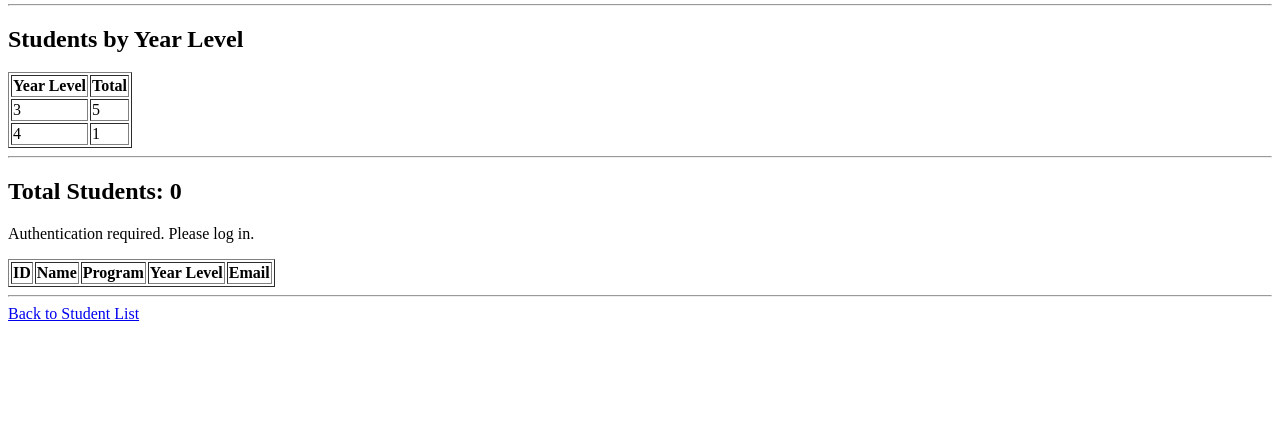
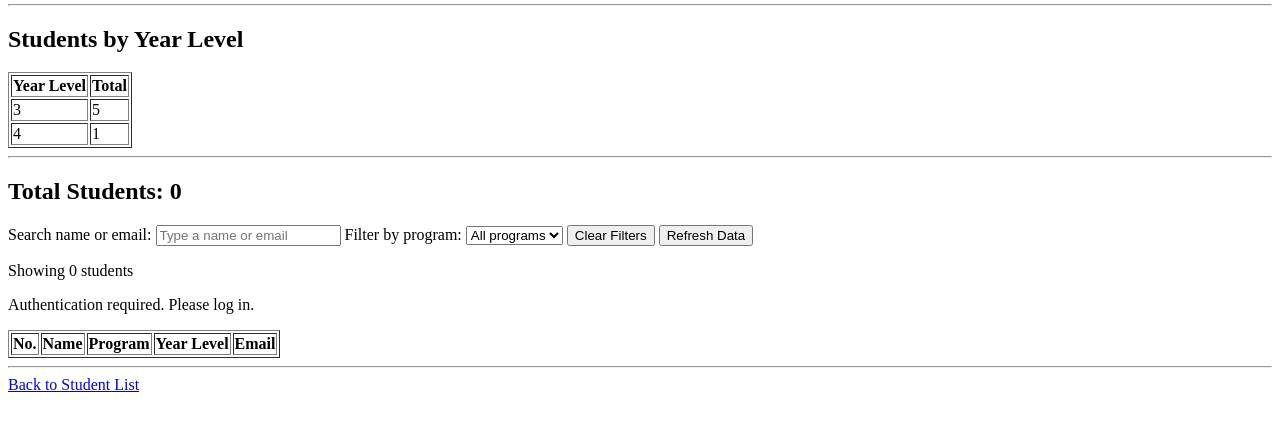
Before and after one commit to sksprades/SKP_DjangoWebApp, a Django app: page /registration/dashboard/ in a window 1280 px wide. Shown: the part 358-800 px from the top of the page. Run offline with Django 5.2, Linux system fonts and the light colour scheme; data comes from the database, SQL or seed files in the repository; both versions use the stored data as it was after the commit; lists and menus that the app fills with data are empty.

Commit message:
Enhance AJAX dashboard with search and filters

```diff
--- a/registration/static/registration/js/student_dashboard.js
+++ b/registration/static/registration/js/student_dashboard.js
@@ -1,13 +1,20 @@
+let allStudents = [];
+const searchInput = document.getElementById("student-search");
+const programFilter = document.getElementById("program-filter");
+const clearButton = document.getElementById("clear-filters");
+const refreshButton = document.getElementById("refresh-students");
+const resultCount = document.getElementById("result-count");
+const loadingMessage = document.getElementById("loading-message");
+const errorMessage = document.getElementById("error-message");
+const studentCount = document.getElementById("student-count");
+const tableBody = document.getElementById("student-table-body");
+
 async function loadStudents() {
-    const loadingMessage = document.getElementById("loading-message");
-    const errorMessage = document.getElementById("error-message");
-    const studentCount = document.getElementById("student-count");
-    const tableBody = document.getElementById("student-table-body");
+    loadingMessage.textContent = "Loading students...";
+    errorMessage.textContent = "";
+    refreshButton.disabled = true;
 
     try {
-        loadingMessage.textContent = "Loading students...";
-        errorMessage.textContent = "";
-
         const response = await fetch("/api/students/");
 
         if (!response.ok) {
@@ -18,35 +25,95 @@ async function loadStudents() {
         }
 
         const data = await response.json();
+        allStudents = data.students;
         studentCount.textContent = data.count;
-        tableBody.innerHTML = "";
-
-        if (data.students.length === 0) {
-            const row = document.createElement("tr");
-            row.innerHTML = `
-                <td colspan="5">No Student records found.</td>
-            `;
-            tableBody.appendChild(row);
-        } else {
-            data.students.forEach(student => {
-                const row = document.createElement("tr");
-                row.innerHTML = `
-                    <td>${student.id}</td>
-                    <td>${student.student_name}</td>
-                    <td>${student.program}</td>
-                    <td>${student.year_level}</td>
-                    <td>${student.email}</td>
-                `;
-                tableBody.appendChild(row);
-            });
-        }
-
+        populateProgramFilter();
+        renderStudents();
         loadingMessage.textContent = "";
     } catch (error) {
         loadingMessage.textContent = "";
         errorMessage.textContent = error.message;
         console.error("Student loading error:", error);
+    } finally {
+        refreshButton.disabled = false;
     }
 }
 
+function populateProgramFilter() {
+    const selectedProgram = programFilter.value;
+    const programs = [...new Set(
+        allStudents.map(student => student.program).filter(Boolean)
+    )].sort();
+
+    programFilter.replaceChildren();
+    const allOption = document.createElement("option");
+    allOption.value = "";
+    allOption.textContent = "All programs";
+    programFilter.appendChild(allOption);
+
+    programs.forEach(program => {
+        const option = document.createElement("option");
+        option.value = program;
+        option.textContent = program;
+        programFilter.appendChild(option);
+    });
+
+    if (programs.includes(selectedProgram)) {
+        programFilter.value = selectedProgram;
+    }
+}
+
+function renderStudents() {
+    const searchTerm = searchInput.value.trim().toLowerCase();
+    const selectedProgram = programFilter.value;
+    const filteredStudents = allStudents.filter(student => {
+        const name = (student.student_name || "").toLowerCase();
+        const email = (student.email || "").toLowerCase();
+        const matchesSearch =
+            name.includes(searchTerm) || email.includes(searchTerm);
+        const matchesProgram =
+            selectedProgram === "" || student.program === selectedProgram;
+
+        return matchesSearch && matchesProgram;
+    });
+
+    tableBody.replaceChildren();
+    if (filteredStudents.length === 0) {
+        const row = document.createElement("tr");
+        const cell = document.createElement("td");
+        cell.colSpan = 5;
+        cell.textContent = "No matching Student records found.";
+        row.appendChild(cell);
+        tableBody.appendChild(row);
+    } else {
+        filteredStudents.forEach((student, index) => {
+            const row = document.createElement("tr");
+            [
+            index + 1,
+                student.student_name,
+                student.program,
+                student.year_level,
+                student.email
+            ].forEach(value => {
+                const cell = document.createElement("td");
+                cell.textContent = value ?? "";
+                row.appendChild(cell);
+            });
+            tableBody.appendChild(row);
+        });
+    }
+
+    resultCount.textContent =
+        `Showing ${filteredStudents.length} of ${allStudents.length} students`;
+}
+
+searchInput.addEventListener("input", renderStudents);
+programFilter.addEventListener("change", renderStudents);
+clearButton.addEventListener("click", () => {
+    searchInput.value = "";
+    programFilter.value = "";
+    renderStudents();
+});
+refreshButton.addEventListener("click", loadStudents);
+
 loadStudents();
--- a/registration/templates/registration/student_dashboard.html
+++ b/registration/templates/registration/student_dashboard.html
@@ -78,13 +78,30 @@
 <hr>
 
 <h2>Total Students: <span id="student-count">0</span></h2>
+<section>
+    <label for="student-search">Search name or email:</label>
+    <input
+        type="search"
+        id="student-search"
+        placeholder="Type a name or email"
+    >
+
+    <label for="program-filter">Filter by program:</label>
+    <select id="program-filter">
+        <option value="">All programs</option>
+    </select>
+
+    <button type="button" id="clear-filters">Clear Filters</button>
+    <button type="button" id="refresh-students">Refresh Data</button>
+</section>
+<p id="result-count" aria-live="polite">Showing 0 students</p>
 <p id="loading-message">Loading students...</p>
 <p id="error-message"></p>
 
 <table border="1" id="student-table">
     <thead>
         <tr>
-            <th>ID</th>
+            <th>No.</th>
             <th>Name</th>
             <th>Program</th>
             <th>Year Level</th>
--- a/registration/templates/registration/student_list.html
+++ b/registration/templates/registration/student_list.html
@@ -26,7 +26,7 @@
 
     <table border="1">
         <tr>
-            <th>ID</th>
+            <th>No.</th>
             <th>Name</th>
             <th>Program</th>
             <th>Year Level</th>
@@ -36,7 +36,7 @@
 
         {% for student in students %}
         <tr>
-            <td>{{ student.id }}</td>
+            <td>{{ forloop.counter }}</td>
             <td>{{ student.student_name }}</td>
             <td>{{ student.program }}</td>
             <td>{{ student.year_level }}</td>
```
Also changed, not shown: db.sqlite3.
